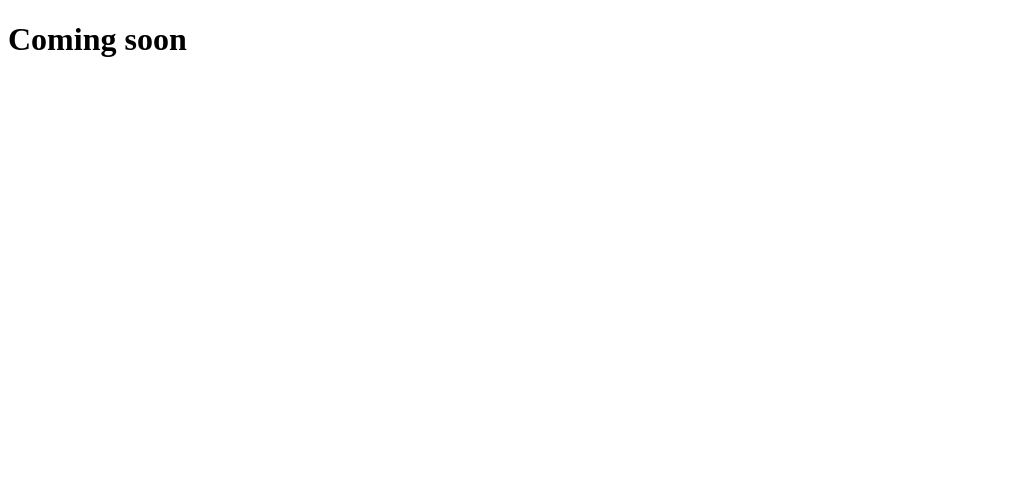
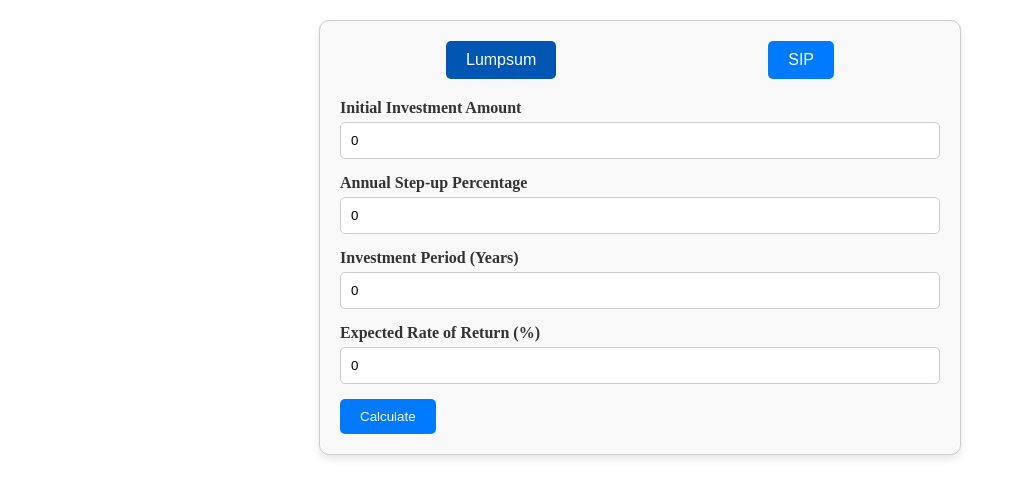
Before and after one commit to ArkaPalit/wealth-calculator-ui, an Angular app: page /sip in a window 1280 px wide. Before the commit this address led to /. Shown: the top 498 px of the page, without its empty margins (0-1015 px from the left). Built offline with nearby package versions, Linux system fonts and the light colour scheme.

Commit message:
Added sip calculator

```diff
--- a/package.json
+++ b/package.json
@@ -3,7 +3,7 @@
   "version": "0.0.0",
   "scripts": {
     "ng": "ng",
-    "start": "ng serve",
+    "start": "ng serve -o",
     "build": "ng build",
     "watch": "ng build --watch --configuration development",
     "test": "ng test"
--- a/src/app/app-routing.module.ts
+++ b/src/app/app-routing.module.ts
@@ -1,7 +1,11 @@
 import { NgModule } from '@angular/core';
 import { RouterModule, Routes } from '@angular/router';
+import { SipCalculatorComponent } from './sip-calculator/sip-calculator.component';
 
-const routes: Routes = [];
+const routes: Routes = [
+  {path: 'sip', component: SipCalculatorComponent},
+  {path: '', redirectTo:'/sip', pathMatch: 'full'}
+];
 
 @NgModule({
   imports: [RouterModule.forRoot(routes)],
--- a/src/app/app.component.html
+++ b/src/app/app.component.html
@@ -1,2 +1 @@
-<h1>Coming soon</h1>
 <router-outlet></router-outlet>
--- /dev/null
+++ b/src/app/sip-calculator/sip-calculator.component.html
@@ -0,0 +1,36 @@
+<div class="container">
+    <div class="tabs">
+      <button [class.active]="selectedTab === 'lumpsum'" (click)="selectTab('lumpsum')">Lumpsum</button>
+      <button [class.active]="selectedTab === 'sip'" (click)="selectTab('sip')">SIP</button>
+    </div>
+
+    <form [formGroup]="sipForm" (ngSubmit)="calculateSIP()">
+      <div *ngIf="selectedTab === 'lumpsum'" class="form-group">
+        <label for="initialInvestment">Initial Investment Amount</label>
+        <input id="initialInvestment" type="number" formControlName="initialInvestment" class="form-control" required>
+      </div>
+
+      <div *ngIf="selectedTab === 'sip'" class="form-group">
+        <label for="monthlyInvestment">Monthly Investment Amount</label>
+        <input id="monthlyInvestment" type="number" formControlName="monthlyInvestment" class="form-control" required>
+      </div>
+
+      <div class="form-group">
+        <label for="stepUpPercentage">Annual Step-up Percentage</label>
+        <input id="stepUpPercentage" type="number" formControlName="stepUpPercentage" class="form-control" required>
+      </div>
+      <div class="form-group">
+        <label for="investmentPeriod">Investment Period (Years)</label>
+        <input id="investmentPeriod" type="number" formControlName="investmentPeriod" class="form-control" required>
+      </div>
+      <div class="form-group">
+        <label for="expectedReturnRate">Expected Rate of Return (%)</label>
+        <input id="expectedReturnRate" type="number" formControlName="expectedReturnRate" class="form-control" required>
+      </div>
+      <button type="submit" class="btn btn-primary">Calculate</button>
+    </form>
+
+    <div *ngIf="result !== null" class="result">
+      <h3>Estimated Future Value: {{ result | currency:'INR' }}</h3>
+    </div>
+  </div>
--- /dev/null
+++ b/src/app/sip-calculator/sip-calculator.component.scss
@@ -0,0 +1,93 @@
+.container {
+    max-width: 600px;
+    margin: 20px auto;
+    padding: 20px;
+    border: 1px solid #ccc;
+    border-radius: 10px;
+    background-color: #f9f9f9;
+    box-shadow: 0 4px 8px rgba(0, 0, 0, 0.1);
+  }
+
+  .tabs {
+    display: flex;
+    justify-content: space-around;
+    margin-bottom: 20px;
+  }
+
+  .tabs button {
+    background: #007bff;
+    border: none;
+    color: white;
+    padding: 10px 20px;
+    cursor: pointer;
+    font-size: 16px;
+    border-radius: 5px;
+    transition: background 0.3s;
+  }
+
+  .tabs button.active, .tabs button:hover {
+    background: #0056b3;
+  }
+
+  .form-group {
+    margin-bottom: 15px;
+  }
+
+  .form-group label {
+    display: block;
+    margin-bottom: 5px;
+    font-weight: bold;
+    color: #333;
+  }
+
+  .form-control {
+    width: 100%;
+    padding: 10px;
+    border: 1px solid #ccc;
+    border-radius: 5px;
+    box-sizing: border-box;
+  }
+
+  .btn {
+    display: inline-block;
+    padding: 10px 20px;
+    color: #fff;
+    background-color: #007bff;
+    border: none;
+    border-radius: 5px;
+    cursor: pointer;
+    transition: background-color 0.3s;
+  }
+
+  .btn-primary:hover {
+    background-color: #0056b3;
+  }
+
+  .result {
+    margin-top: 20px;
+    padding: 10px;
+    border: 1px solid #28a745;
+    border-radius: 5px;
+    background-color: #d4edda;
+    color: #155724;
+    font-weight: bold;
+    text-align: center;
+  }
+
+  @media (max-width: 600px) {
+    .container {
+      padding: 15px;
+    }
+
+    .form-group label, .btn, .result {
+      font-size: 14px;
+    }
+
+    .form-control {
+      padding: 8px;
+    }
+
+    .btn {
+      padding: 8px 16px;
+    }
+  }
--- /dev/null
+++ b/src/app/sip-calculator/sip-calculator.component.ts
@@ -0,0 +1,52 @@
+import { Component } from '@angular/core';
+import { FormBuilder, FormGroup, Validators } from '@angular/forms';
+
+@Component({
+  selector: 'app-sip-calculator',
+  templateUrl: './sip-calculator.component.html',
+  styleUrls: ['./sip-calculator.component.scss']
+})
+export class SipCalculatorComponent {
+  sipForm: FormGroup;
+  result: number | null = null;
+  selectedTab: string = 'lumpsum';
+
+  constructor(private fb: FormBuilder) {
+    this.sipForm = this.fb.group({
+      initialInvestment: [0, [Validators.required, Validators.min(0)]],
+      monthlyInvestment: [0, [Validators.required, Validators.min(0)]],
+      stepUpPercentage: [0, [Validators.required, Validators.min(0)]],
+      investmentPeriod: [0, [Validators.required, Validators.min(1)]],
+      expectedReturnRate: [0, [Validators.required, Validators.min(0)]]
+    });
+  }
+
+  selectTab(tab: string) {
+    this.selectedTab = tab;
+  }
+
+  calculateSIP() {
+    const stepUpPercentage = this.sipForm.value.stepUpPercentage / 100;
+    const investmentPeriod = this.sipForm.value.investmentPeriod;
+    const expectedReturnRate = this.sipForm.value.expectedReturnRate / 100;
+
+    if (this.selectedTab === 'lumpsum') {
+      const initialInvestment = this.sipForm.value.initialInvestment;
+      this.result = initialInvestment * Math.pow(1 + expectedReturnRate, investmentPeriod);
+    } else {
+      const monthlyInvestment = this.sipForm.value.monthlyInvestment;
+      let totalInvestment = 0;
+      let monthlyInvestmentWithStepUp = monthlyInvestment;
+
+      for (let year = 1; year <= investmentPeriod; year++) {
+        for (let month = 1; month <= 12; month++) {
+          totalInvestment += monthlyInvestmentWithStepUp;
+          totalInvestment *= (1 + expectedReturnRate / 12);
+        }
+        monthlyInvestmentWithStepUp += monthlyInvestmentWithStepUp * stepUpPercentage;
+      }
+
+      this.result = totalInvestment;
+    }
+  }
+}
```
Also changed, not shown: src/app/app.module.ts (+6 -9 lines), 5 other files (tests, documents, lock files or other folders).
